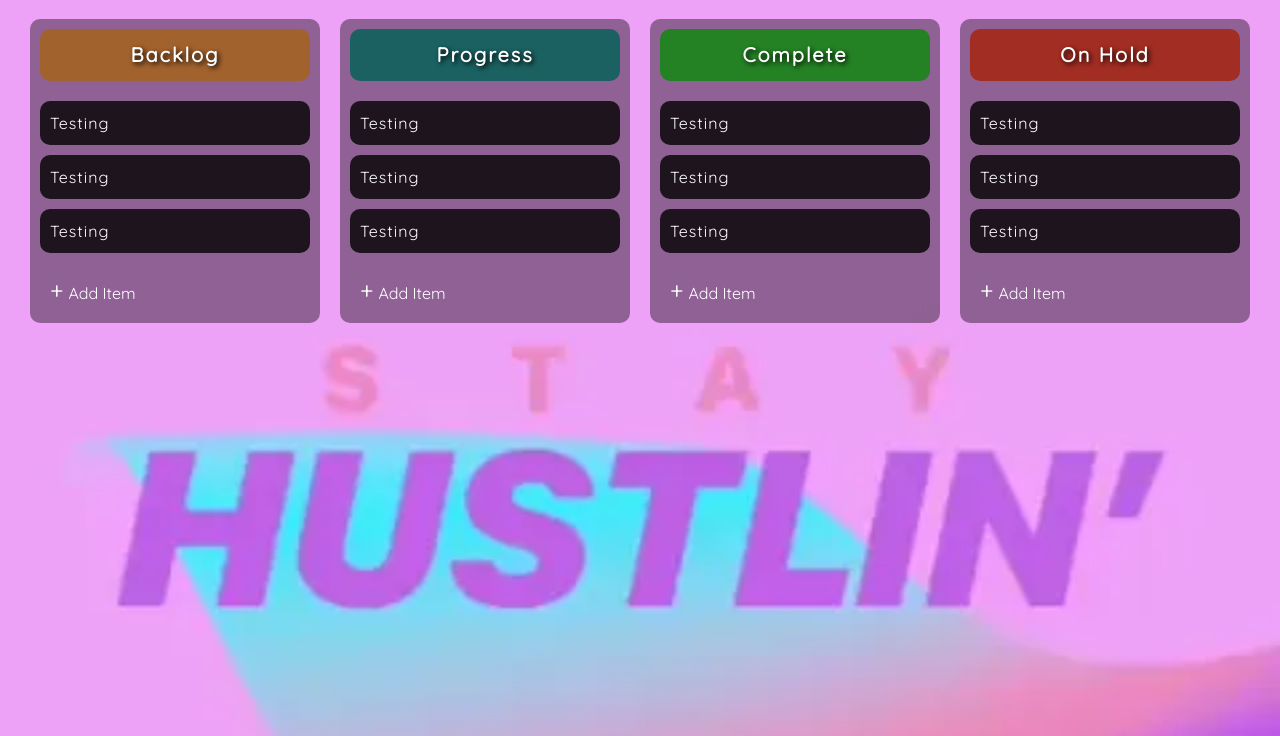
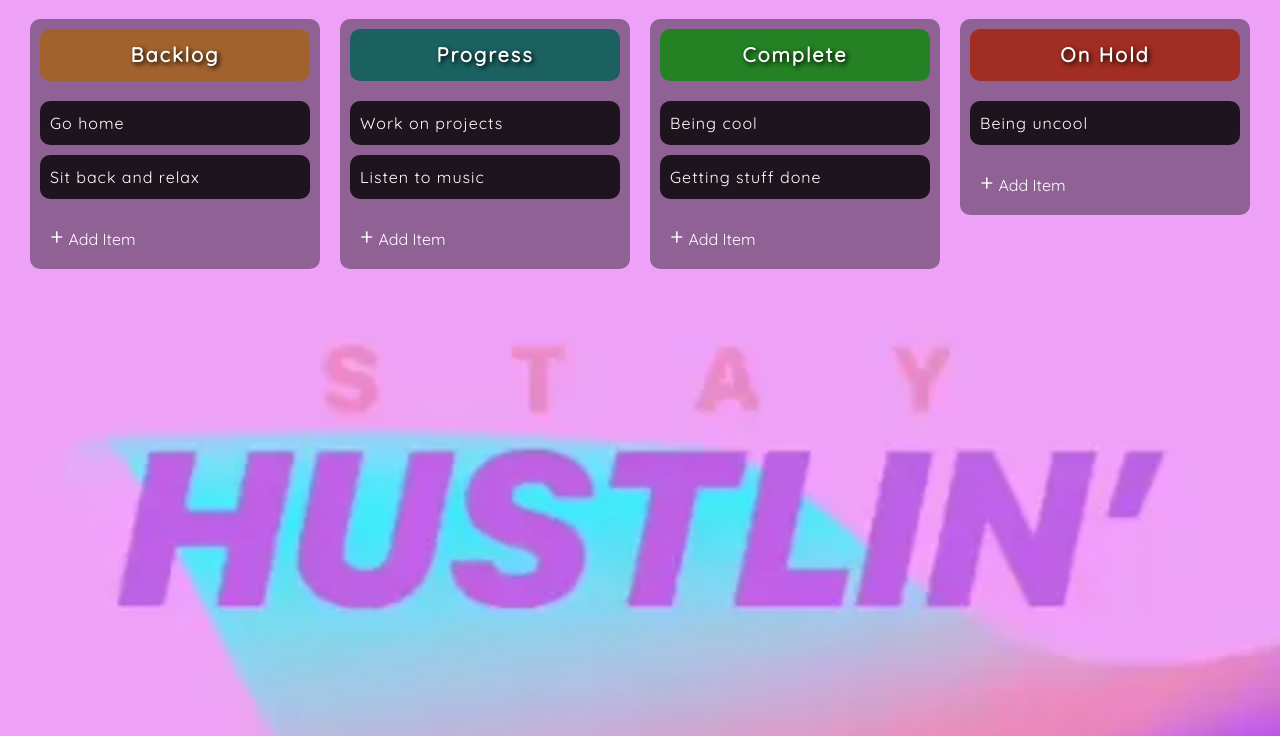
Before and after one commit to navyblueyes/Kanban-Drag-Drop, a plain HTML site: page index.html in a window 1280 px wide. Shown: the part 64-800 px from the top of the page. Drawn offline with Linux system fonts and the light colour scheme.

Commit message:
connected LocalStorage to UI

```diff
--- a/index.html
+++ b/index.html
@@ -18,11 +18,7 @@
                 </span>
                 <!-- Backlog Content -->
                 <div id="backlog-content" class="custom-scroll">
-                    <ul class="drag-itm-list" id="backlog-list">
-                        <li class="drag-item">Testing</li>
-                        <li class="drag-item">Testing</li>
-                        <li class="drag-item">Testing</li>
-                    </ul>
+                    <ul class="drag-itm-list" id="backlog-list"></ul>
                 </div>
                 <!-- Add Button Group -->
                 <div class="add-btn-group">
@@ -45,11 +41,7 @@
                 </span>
                 <!-- Progress Content -->
                 <div id="progress-content" class="custom-scroll">
-                    <ul class="drag-itm-list" id="progress-list">
-                        <li class="drag-item">Testing</li>
-                        <li class="drag-item">Testing</li>
-                        <li class="drag-item">Testing</li>
-                    </ul>
+                    <ul class="drag-itm-list" id="progress-list"></ul>
                 </div>
                 <!-- Add Button Group -->
                 <div class="add-btn-group">
@@ -72,11 +64,7 @@
                 </span>
                 <!-- Complete Content -->
                 <div id="complete-content" class="custom-scroll">
-                    <ul class="drag-itm-list" id="complete-list">
-                        <li class="drag-item">Testing</li>
-                        <li class="drag-item">Testing</li>
-                        <li class="drag-item">Testing</li>
-                    </ul>
+                    <ul class="drag-itm-list" id="complete-list"></ul>
                 </div>
                 <!-- Add Button Group -->
                 <div class="add-btn-group">
@@ -99,11 +87,7 @@
                 </span>
                 <!-- On Hold Content -->
                 <div id="on-hold-content" class="custom-scroll">
-                    <ul class="drag-itm-list" id="on-hold-list">
-                        <li class="drag-item">Testing</li>
-                        <li class="drag-item">Testing</li>
-                        <li class="drag-item">Testing</li>
-                    </ul>
+                    <ul class="drag-itm-list" id="on-hold-list"></ul>
                 </div>
                 <!-- Add Button Group -->
                 <div class="add-btn-group">
--- a/script.js
+++ b/script.js
@@ -10,6 +10,7 @@ const completeList = document.getElementById('complete-list');
 const onHoldList = document.getElementById('on-hold-list');
 
 // Items
+let updatedOnLoad = false;
 
 
 // Initialize Arrays
@@ -51,29 +52,53 @@ function updateSavedColumns() {
 
 // Create DOM Elements for each list item
 function createItemEl(columnEl, column, item, index) {
-  console.log('columnEl:', columnEl);
-  console.log('column:', column);
-  console.log('item:', item);
-  console.log('index:', index);
+  // console.log('columnEl:', columnEl);
+  // console.log('column:', column);
+  // console.log('item:', item);
+  // console.log('index:', index);
   // List Item
   const listEl = document.createElement('li');
   listEl.classList.add('drag-item');
+  listEl.textContent = item;
+  // Append
+  columnEl.appendChild(listEl);
 
 }
 
 // Update Columns in DOM - Reset HTML, Filter Array, Update localStorage
 function updateDOM() {
   // Check localStorage once
+  if (!updatedOnLoad == false) {
+    getSavedColumns();
+  }
 
   // Backlog Column
+  backlogList.textContent = '';
+  backlogListArray.forEach((backlogItem, index) => {
+    createItemEl(backlogList, 0, backlogItem, index);
+  })
 
   // Progress Column
+  progressList.textContent = '';
+  progressListArray.forEach((progressItem, index) => {
+    createItemEl(progressList, 0, progressItem, index);
+  })
 
   // Complete Column
+  completeList.textContent = '';
+  completeListArray.forEach((completeItem, index) => {
+    createItemEl(completeList, 0, completeItem, index);
+  })
 
   // On Hold Column
+  onHoldList.textContent = '';
+  onHoldListArray.forEach((onHoldItem, index) => {
+    createItemEl(onHoldList, 0, onHoldItem, index);
+  })
 
   // Run getSavedColumns only once, Update Local Storage
 
 
 }
+
+updateDOM();
```
